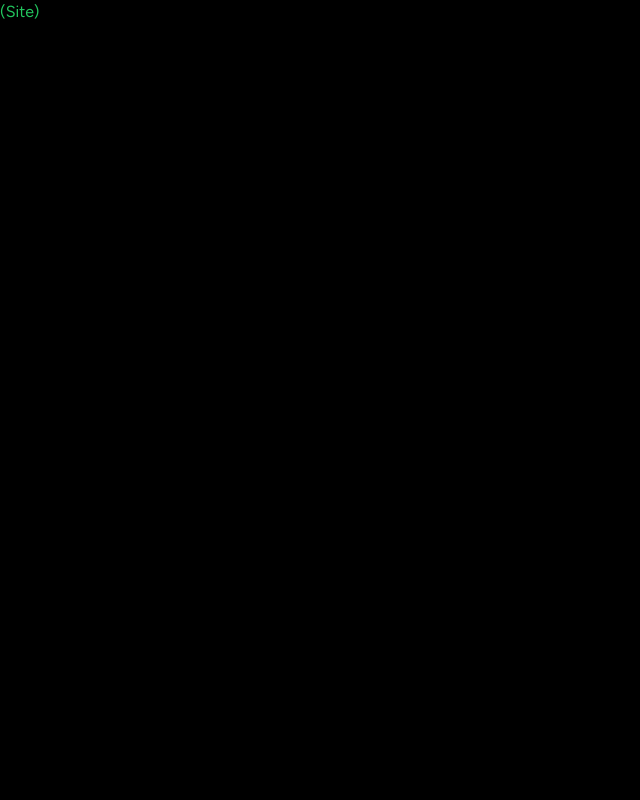
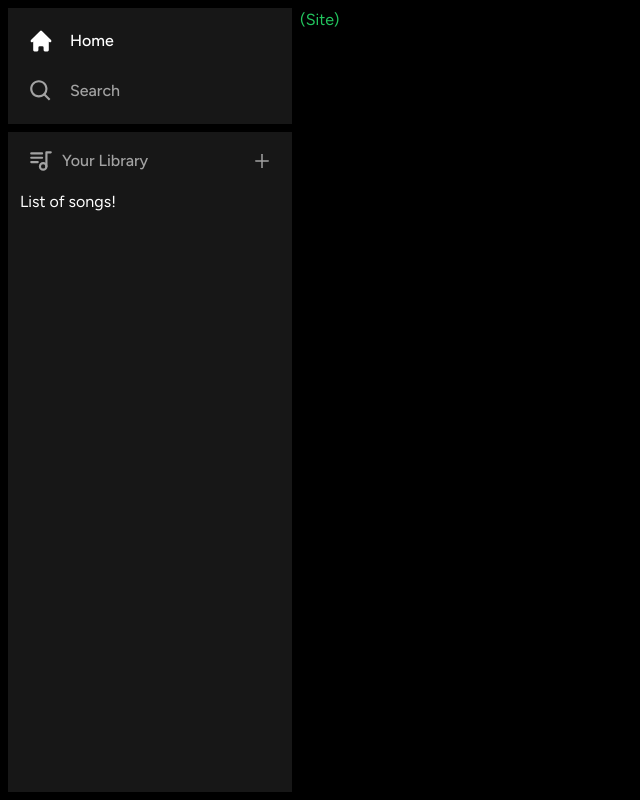
Before and after one commit to Hemant-Bhardwaj/Spotify-Clone, a Next.js app: page / in a window 1280 px wide. Shown: the whole page, without its empty margins (0-640 px from the left). Built offline with nearby package versions, Linux system fonts and the light colour scheme.

Commit message:
create sidebar component

```diff
--- a/app/layout.tsx
+++ b/app/layout.tsx
@@ -1,6 +1,7 @@
 import "./globals.css";
 import type { Metadata } from "next";
 import { Figtree } from "next/font/google";
+import Sidebar from "@/components/Sidebar";
 
 const font = Figtree({ subsets: ["latin"] });
 
@@ -16,7 +17,9 @@
 }) {
   return (
     <html lang="en">
-      <body className={font.className}>{children}</body>
+      <body className={font.className}>
+        <Sidebar>{children}</Sidebar>
+      </body>
     </html>
   );
 }
--- /dev/null
+++ b/components/Box.tsx
@@ -0,0 +1,18 @@
+import { twMerge } from "tailwind-merge";
+
+interface BoxProps {
+  children: React.ReactNode;
+  className?: string;
+}
+
+const Box: React.FC<BoxProps> = ({ children, className }) => {
+  return (
+    <div
+      className={twMerge(`bg-neutral-900 rounded-tg h-fit w-full`, className)}
+    >
+      {children}
+    </div>
+  );
+};
+
+export default Box;
--- /dev/null
+++ b/components/Library.tsx
@@ -0,0 +1,32 @@
+"use client";
+import { TbPlaylist } from "react-icons/tb";
+import { AiOutlinePlus } from "react-icons/ai";
+
+const Library = () => {
+  const onClick = () => {
+    // Handle upload later
+  };
+  return (
+    <div className="flex flex-col">
+      <div className="flex items-center justify-between px-5 pt-4">
+        <div className="inline-flex items-center gap-x-2">
+          <TbPlaylist className="text-neutral-400" size={26} />
+          <p className="text-neutral-400 font-medium text-md">Your Library</p>
+        </div>
+        <AiOutlinePlus
+          onClick={onClick}
+          size={20}
+          className="
+            text-neutral-400
+            cursor-pointer
+            hover:text-white
+            transition
+          "
+        />
+      </div>
+      <div className="flex flex-col gap-y-2 mt-4 px-3">List of songs!</div>
+    </div>
+  );
+};
+
+export default Library;
--- /dev/null
+++ b/components/Sidebar.tsx
@@ -0,0 +1,54 @@
+"use client";
+
+import { usePathname } from "next/navigation";
+import { useMemo } from "react";
+import { HiHome } from "react-icons/hi";
+import { BiSearch } from "react-icons/bi";
+import Box from "./Box";
+import SidebarItem from "./SidebarItem";
+import Library from "./Library";
+
+interface SidebarProps {
+  children: React.ReactNode;
+}
+
+const Sidebar: React.FC<SidebarProps> = ({ children }) => {
+  const pathname = usePathname();
+
+  const routes = useMemo(
+    () => [
+      {
+        icon: HiHome,
+        label: "Home",
+        active: pathname !== "/search",
+        href: "/",
+      },
+      {
+        icon: BiSearch,
+        label: "Search",
+        active: pathname === "/search",
+        href: "/search",
+      },
+    ],
+    [pathname]
+  );
+  return (
+    <div className="flex h-full">
+      <div className="hidden md:flex flex-col gap-y-2 bg-black h-full w-[300px] p-2">
+        <Box>
+          <div className="flex flex-col gap-y-4 px-5 py-4">
+            {routes.map((item) => (
+              <SidebarItem key={item.label} {...item} />
+            ))}
+          </div>
+        </Box>
+        <Box className="overflow-y-auto h-full">
+          <Library />
+        </Box>
+      </div>
+      <main className="h-full flex-1 overflow-y-auto py-2">{children}</main>
+    </div>
+  );
+};
+
+export default Sidebar;
--- /dev/null
+++ b/components/SidebarItem.tsx
@@ -0,0 +1,45 @@
+import Link from "next/link";
+import { IconType } from "react-icons";
+import { twMerge } from "tailwind-merge";
+
+interface SidebarItemsProps {
+  icon: IconType;
+  label: string;
+  active?: boolean;
+  href: string;
+}
+
+const SidebarItem: React.FC<SidebarItemsProps> = ({
+  icon: Icon,
+  label,
+  active,
+  href,
+}) => {
+  return (
+    <Link
+      href={href}
+      className={twMerge(
+        `
+      flex
+      flex-row
+      h-auto
+      items-center
+      w-full
+      gap-x-4
+      text-md
+      font-medium
+      cursor-pointer
+      hover:text-white
+      transition
+      text-neutral-400
+      py-1`,
+        active && "text-white"
+      )}
+    >
+      <Icon size={26} />
+      <p className="truncate w-100">{label}</p>
+    </Link>
+  );
+};
+
+export default SidebarItem;
--- a/package.json
+++ b/package.json
@@ -19,6 +19,8 @@
     "postcss": "8.4.25",
     "react": "18.2.0",
     "react-dom": "18.2.0",
+    "react-icons": "^4.10.1",
+    "tailwind-merge": "^1.13.2",
     "tailwindcss": "3.3.2",
     "typescript": "5.1.6"
   }
```
